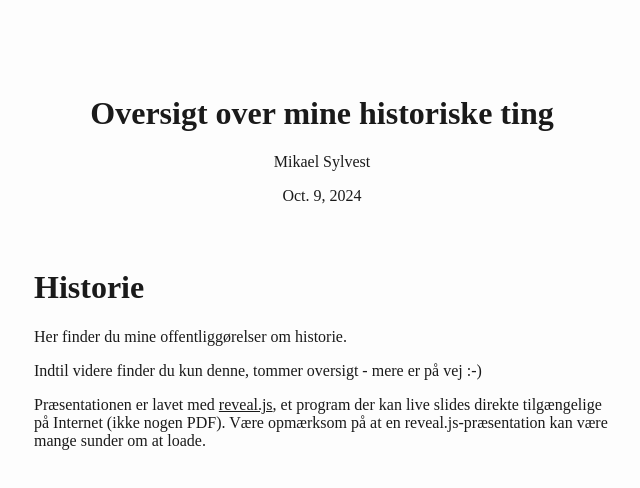
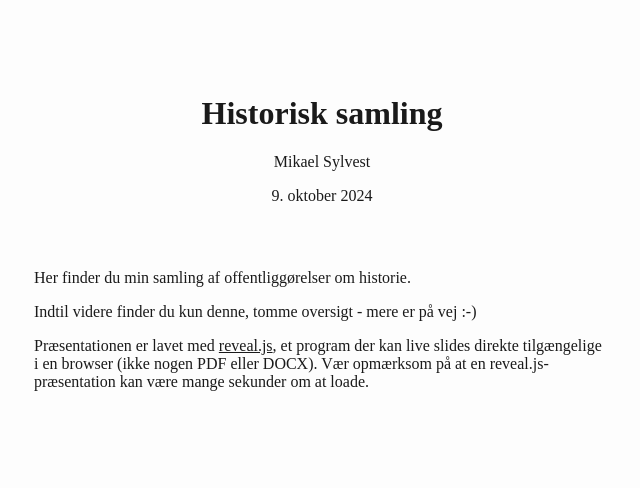
Before and after one commit to m-sylvest/Historie, a website: page index.html in a window 1280 px wide. Shown: the whole page, without its empty margins (318-958 px from the left). Drawn offline with Linux system fonts and the light colour scheme.

Commit message:
Edited index.html

```diff
--- a/index.html
+++ b/index.html
@@ -5,8 +5,7 @@
   <meta name="generator" content="pandoc" />
   <meta name="viewport" content="width=device-width, initial-scale=1.0, user-scalable=yes" />
   <meta name="author" content="Mikael Sylvest" />
-  <meta name="dcterms.date" content="2024-10-09" />
-  <title>Oversigt over mine historiske ting</title>
+  <title>Historisk samling</title>
   <style>
     html {
       color: #1a1a1a;
@@ -172,17 +171,17 @@
 </head>
 <body>
 <header id="title-block-header">
-<h1 class="title">Oversigt over mine historiske ting</h1>
+<h1 class="title">Historisk samling</h1>
 <p class="author">Mikael Sylvest</p>
-<p class="date">Oct. 9, 2024</p>
+<p class="date">9. oktober 2024</p>
 </header>
-<h1 id="historie">Historie</h1>
-<p>Her finder du mine offentliggørelser om historie.</p>
-<p>Indtil videre finder du kun denne, tommer oversigt - mere er på vej
+<p>Her finder du min samling af offentliggørelser om historie.</p>
+<p>Indtil videre finder du kun denne, tomme oversigt - mere er på vej
 :-)</p>
 <p>Præsentationen er lavet med <a
 href="https://revealjs.com/">reveal.js</a>, et program der kan live
-slides direkte tilgængelige på Internet (ikke nogen PDF). Være opmærksom
-på at en reveal.js-præsentation kan være mange sunder om at loade.</p>
+slides direkte tilgængelige i en browser (ikke nogen PDF eller DOCX).
+Vær opmærksom på at en reveal.js-præsentation kan være mange sekunder om
+at loade.</p>
 </body>
 </html>
```
Also changed, not shown: README.md.
